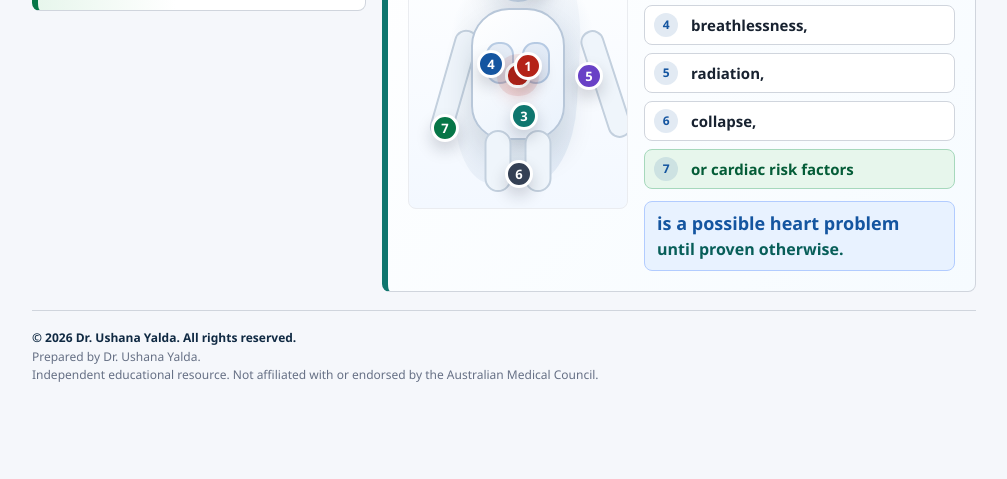
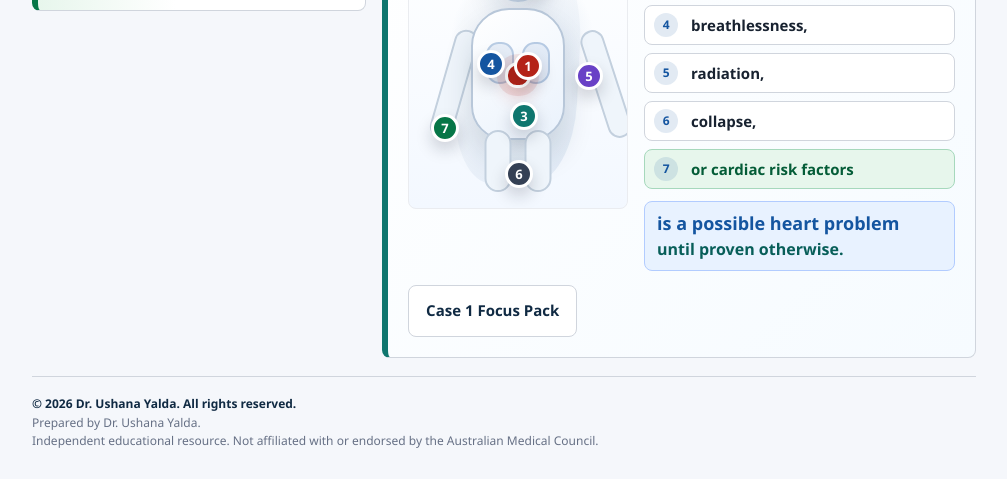
Before and after one commit to ushanayalda/Amc-clinical, a plain HTML site: page index.html in a window 1280 px wide. Shown: the part 536-1015 px from the top of the page, without its empty margins (136-1143 px from the left). Before the commit the page ends 949 px from the top, so only its background shows below. Drawn offline with Linux system fonts and the light colour scheme.

Commit message:
Add Focus Pack recovery link to homepage

```diff
--- a/index.html
+++ b/index.html
@@ -219,6 +219,10 @@
       color: var(--navy);
       border: 1px solid var(--line);
       font-size: 15px;
+    }
+
+    .cue-card .secondary-action {
+      margin-top: 14px;
     }
 
     .cue-grid {
@@ -745,6 +749,7 @@
             </div>
           </div>
         </div>
+        <a class="secondary-action" href="case1-focus-pack.html">Case 1 Focus Pack</a>
       </article>
     </section>
 
```
